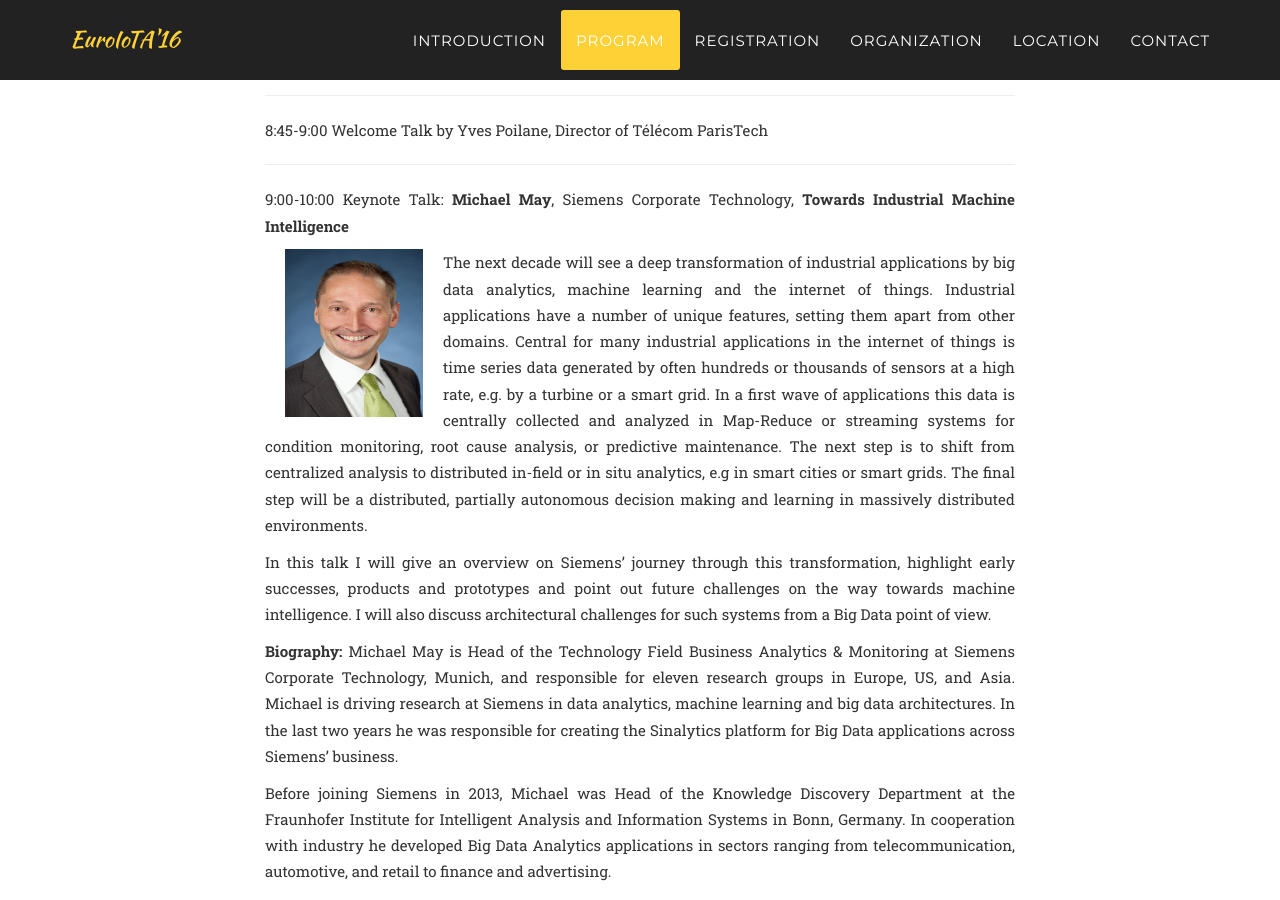
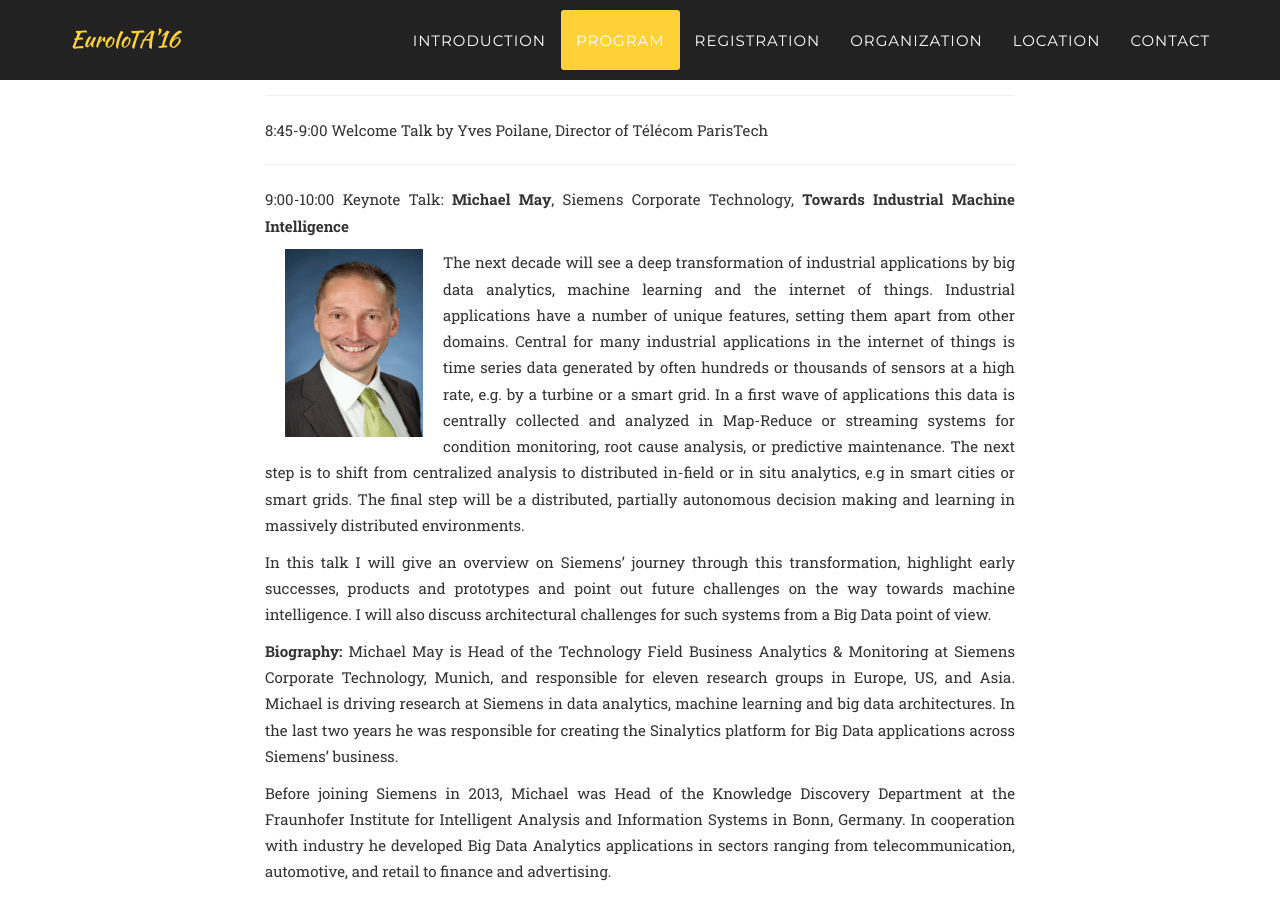
Before and after one commit to bigmine/euroiota16, a Jekyll site: the page built from index.html, in a window 1280 px wide and 900 px high, scrolled down 2416 px. Built offline with Jekyll 4.4.1, drawn with Linux system fonts in a browser that asks for light colours; some web fonts are replaced.

Commit message:
Update keynote talks

```diff
--- a/_includes/talks.html
+++ b/_includes/talks.html
@@ -14,7 +14,7 @@
                   <p>8:00 Registration
                   </p><hr><p>8:45-9:00 Welcome Talk by Yves Poilane, Director of Télécom ParisTech
                   </p><hr><p>9:00-10:00 Keynote Talk: <b> Michael May</b>, Siemens Corporate Technology, <b> Towards Industrial Machine Intelligence</b>
-</p><p><img src="img/may.jpg" alt="May" width="120" height="160"  hspace="20" style="float:left;width:138px;height:168px;" />
+</p><p><img src="img/may.jpg" alt="May" width="120" height="180"  hspace="20" style="float:left;width:138px;height:188px;" />
   The next decade will see a deep transformation of industrial applications by big data analytics, machine learning and the internet of things. Industrial applications have a number of unique features, setting them apart from other domains. Central for many industrial applications in the internet of things is time series data generated by often hundreds or thousands of sensors at a high rate, e.g. by a turbine or a smart grid. In a first wave of applications this data is centrally collected and analyzed in Map-Reduce or streaming systems for condition monitoring, root cause analysis, or predictive maintenance. The next step is to shift from centralized analysis to distributed in-field or in situ analytics, e.g in smart cities or smart grids. The final step will be a distributed, partially autonomous decision making and learning in massively distributed environments.
 
 </p><p>In this talk I will give an overview on Siemens’ journey through this transformation, highlight early successes, products and prototypes and point out future challenges on the way towards machine intelligence. I will also discuss architectural challenges for such systems from a Big Data point of view.
```
